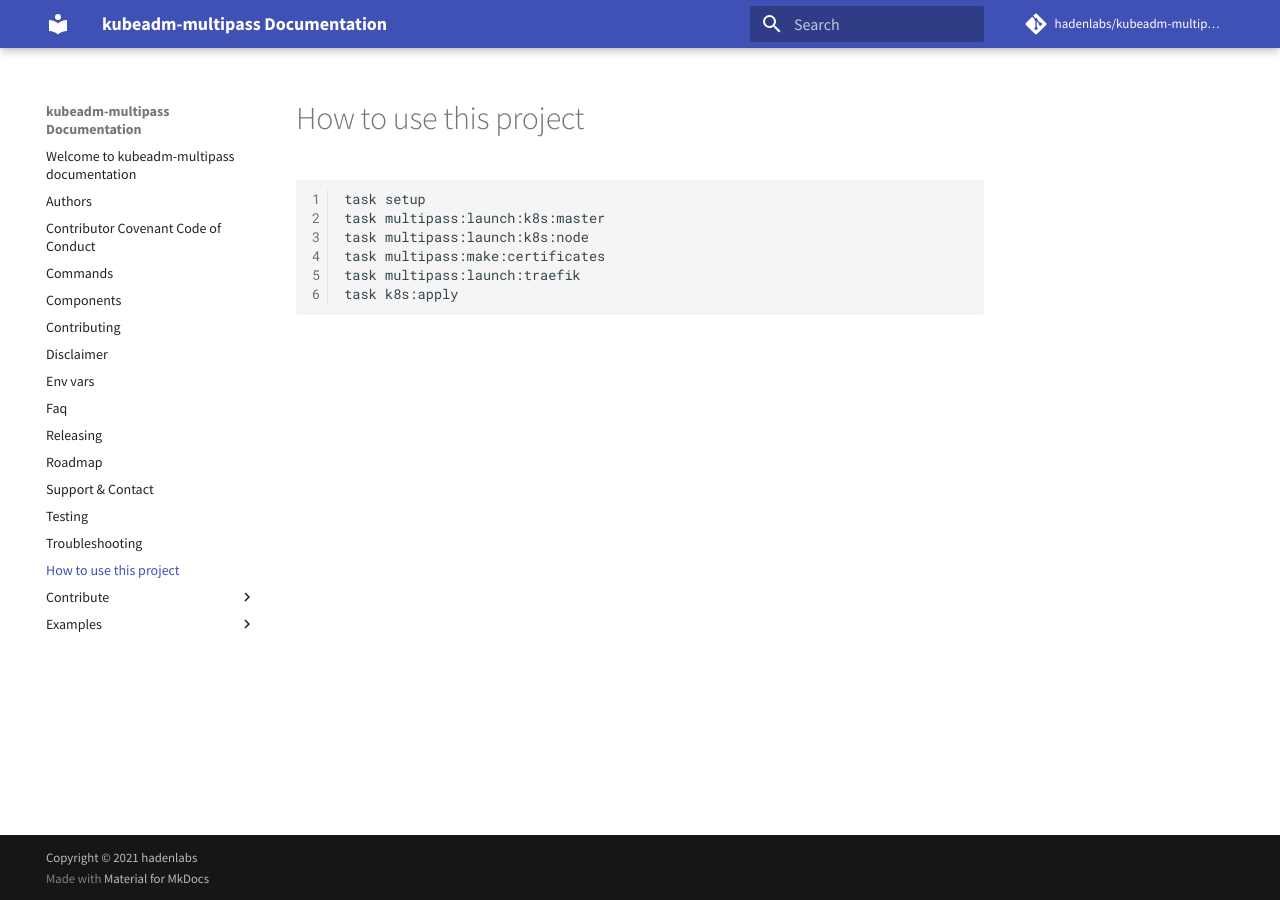
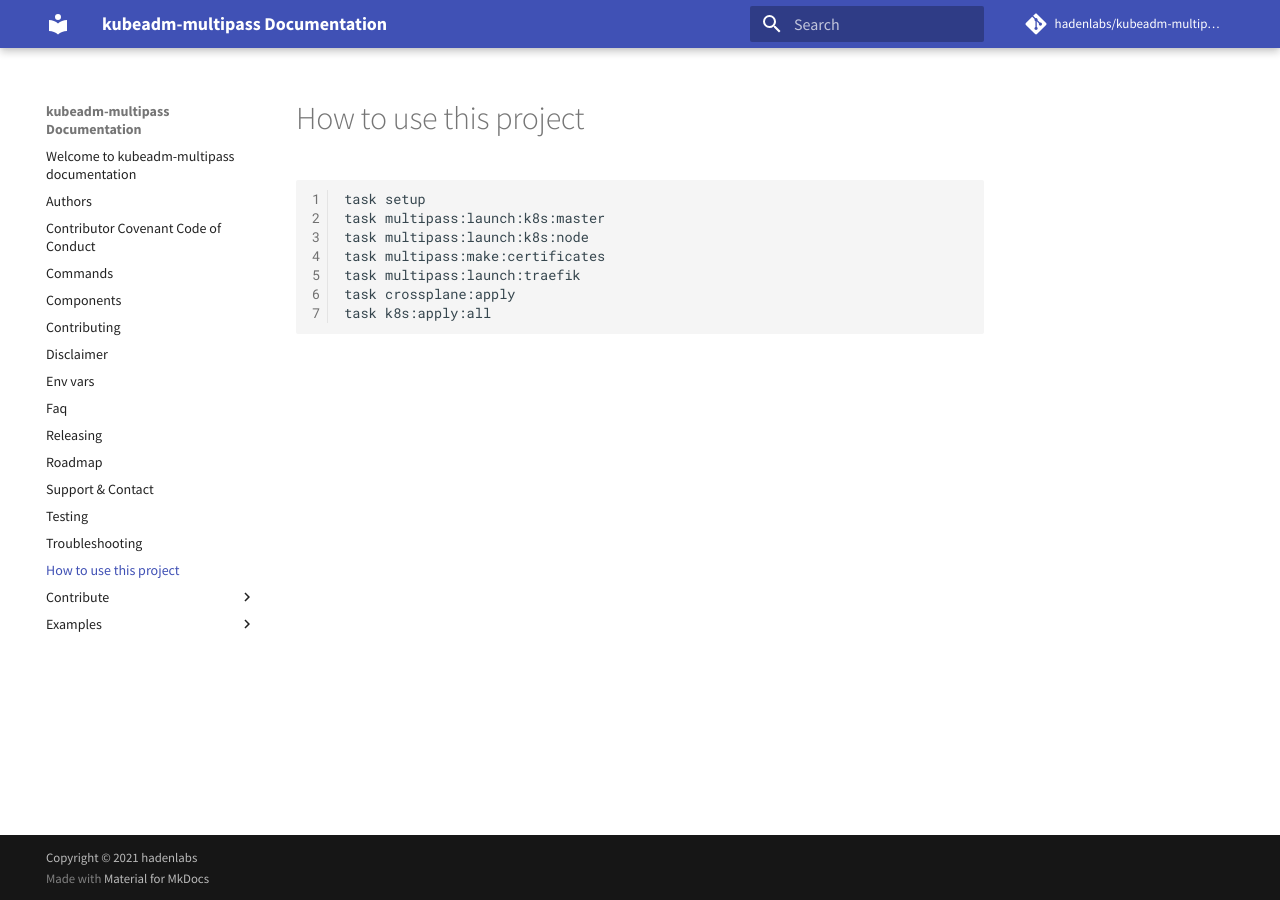
Before and after one commit to hadenlabs/kubeadm-multipass, an MkDocs documentation site: the page built from docs/usage.md, in a window 1280 px wide. Built offline with MkDocs 1.6.1 and Material for MkDocs 9.7.7, drawn with Linux system fonts in a browser that asks for light colours; comment, search, counter and statistics services are not loaded.

Commit message:
chore: implement crossplane configuration (#22)

````diff
--- a/Taskfile.yml
+++ b/Taskfile.yml
@@ -14,6 +14,7 @@ includes:
   diagrams: ./provision/diagrams/Taskfile.yml
   multipass: ./provision/task/multipass.yml
   k8s: ./provision/task/k8s.yml
+  crossplane: ./provision/task/crossplane.yml
 
 env:
   DOCKER:
@@ -35,6 +36,8 @@ env:
     sh: echo {{.BUILD_PATH}}/k8s
   K8S_BUILD_KEYS_PATH:
     sh: echo {{.K8S_BUILD_PATH}}/keys
+  K8S_PROVISION_PATH:
+    sh: echo provision/k8s/manifests
   KUBECONFIG:
     sh: echo {{.K8S_BUILD_PATH}}/kubeconfig.yaml
   MOUNT_PATH_K8S_LOCAL:
--- a/docs/usage.md
+++ b/docs/usage.md
@@ -6,5 +6,6 @@ task multipass:launch:k8s:master
 task multipass:launch:k8s:node
 task multipass:make:certificates
 task multipass:launch:traefik
-task k8s:apply
+task crossplane:apply
+task k8s:apply:all
 ```
````
Also changed, not shown: 4 other files.
